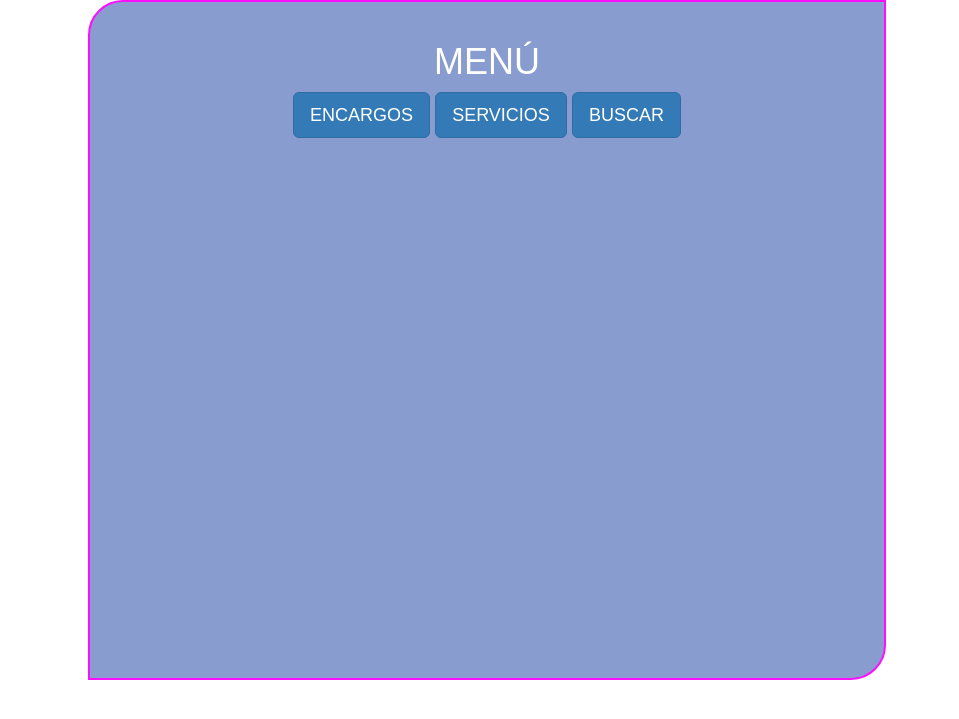
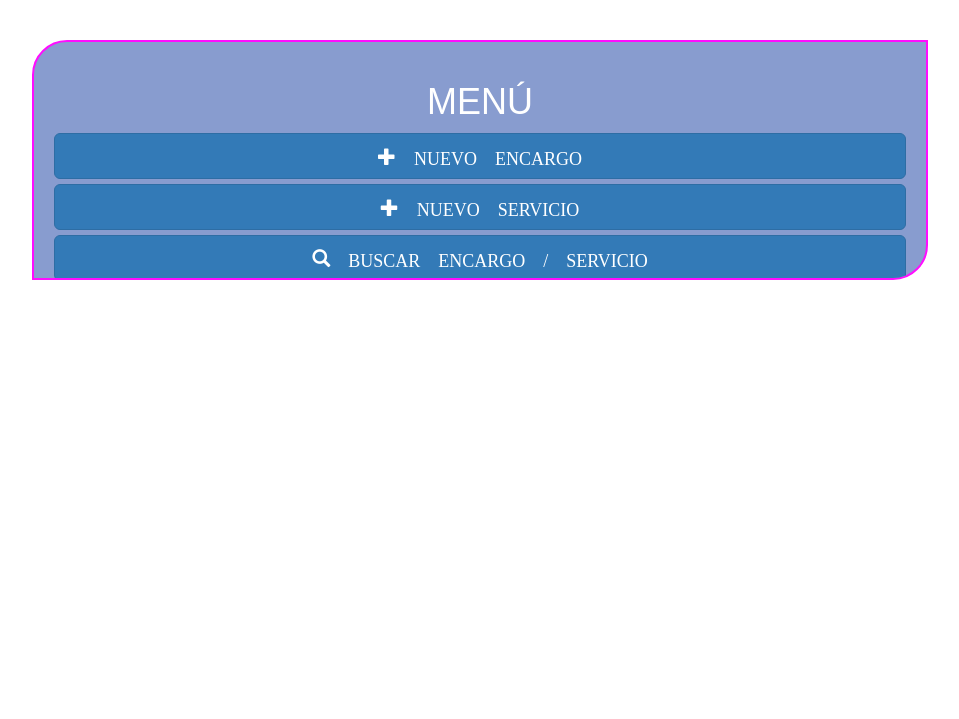
Before and after one commit to angelnacar/FARMACIA, a PHP site: page / in a window 1280 px wide. Shown: the top 719 px of the page, without its empty margins (96-1055 px from the left). Run offline with PHP 8.4, Linux system fonts and the light colour scheme.

Commit message:
casi casi

```diff
--- a/css/estilos.css
+++ b/css/estilos.css
@@ -44,7 +44,7 @@ border: 2px solid #5878ca;
 }
 #contenedor3{
   width: 70%;
-  height: 85%;
+  height: 30%;
   position: relative;
   left: 10%;
   top:5%;
--- a/index.php
+++ b/index.php
@@ -8,17 +8,17 @@
           <meta name="viewport" content="width=device-width, initial-scale=1">
     </head>
   <body>
-    <div class="container">
+
       <div id="contenedor3">
 
             <h1>MENÚ</h1>
               <form name='F1' method='POST' action='procesos.php'>
-              <button type="submit" class="btn btn-primary btn-lg" name='ENCARGOS'>ENCARGOS</button>
-              <button type="submit" class="btn btn-primary btn-lg" name='SERVICIOS'>SERVICIOS</button>
-              <button type="submit" class="btn btn-primary btn-lg" name='BUSCAR'>BUSCAR</button>
+              <button type="submit" class="btn btn-primary btn-lg btn-block glyphicon glyphicon-plus" name='ENCARGOS'> NUEVO ENCARGO</button>
+              <button type="submit" class="btn btn-primary btn-lg btn-block glyphicon glyphicon-plus" name='SERVICIOS'> NUEVO SERVICIO</button>
+              <button type="submit" class="btn btn-primary btn-lg btn-block glyphicon glyphicon-search" name='BUSCAR'> BUSCAR ENCARGO / SERVICIO</button>
           </form>
         </div>
-      </div>
+
 
   </body>
 </html>
--- a/js/funciones.js
+++ b/js/funciones.js
@@ -12,7 +12,9 @@
 				url:"procesos.php?accion=21",
 				data:cadena,
 				success:function(r)
+
 				{
+
 					if(r)
 					{
 
```
Also changed, not shown: procesos.php (+29 -17 lines).
